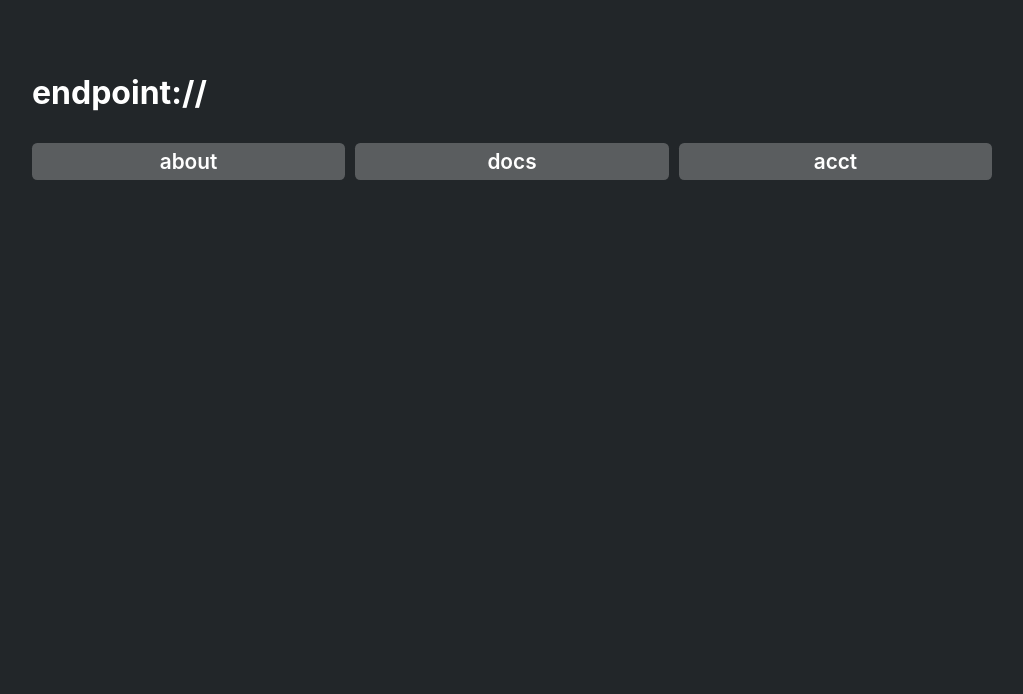
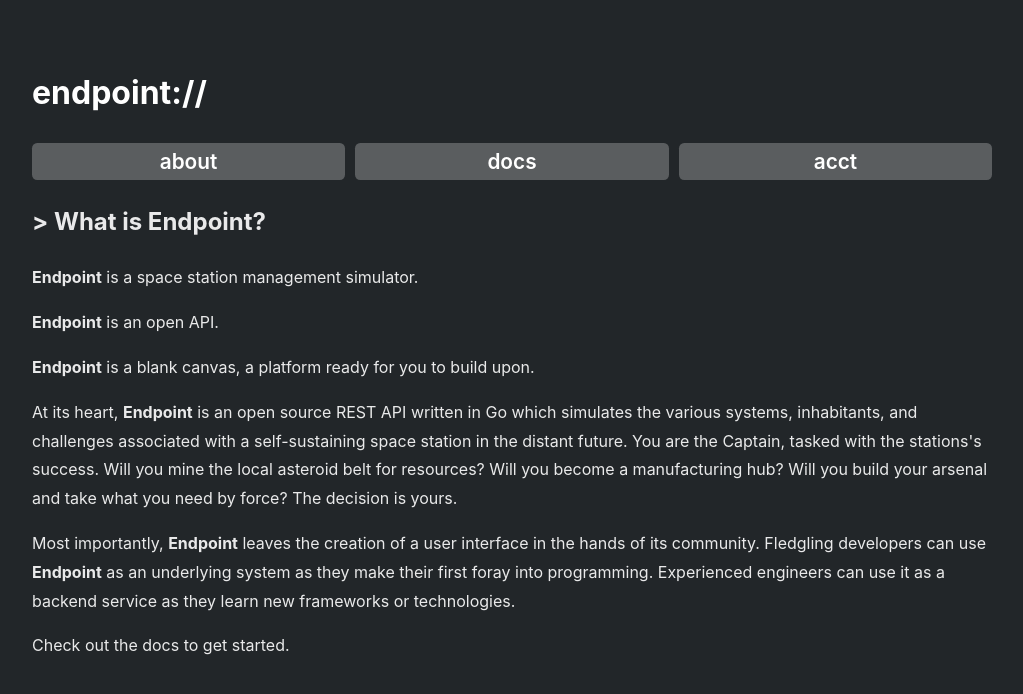
Before and after one commit to mleone10/endpoint, a React (Create React App) app in the folder frontend/: page /#/ in a window 1280 px wide. Shown: the top 694 px of the page, without its empty margins (128-1151 px from the left). Built offline with nearby package versions, Linux system fonts and the light colour scheme.

Commit message:
Add react-modal, fill out home page

```diff
--- a/frontend/package.json
+++ b/frontend/package.json
@@ -10,6 +10,7 @@
     "react": "^16.13.1",
     "react-dom": "^16.13.1",
     "react-firebaseui": "^4.1.0",
+    "react-modal": "^3.11.2",
     "react-router-dom": "^5.2.0",
     "react-scripts": "3.4.3"
   },
--- a/frontend/src/App.js
+++ b/frontend/src/App.js
@@ -2,6 +2,7 @@ import React from "react";
 import { HashRouter as Router, Route, Link } from "react-router-dom";
 
 // import AuthButton from "./AuthButton";
+import Home from "./Home";
 import About from "./About";
 import Documentation from "./Documentation";
 import AccountManagement from "./accountManagement/AccountManagement";
@@ -33,17 +34,11 @@ class App extends React.Component {
 function TopBar(props) {
   return (
     <div className="topBar">
-      <Title />
+      <h1 className="title">
+        <Link to="/">endpoint://</Link>
+      </h1>
       {/* <AuthButton onLogin={props.onLogin} onLogout={props.onLogout} /> */}
     </div>
-  );
-}
-
-function Title(props) {
-  return (
-    <h1 className="title">
-      <Link to="/">endpoint://</Link>
-    </h1>
   );
 }
 
@@ -68,7 +63,9 @@ function NavBarItem(props) {
 function Content(props) {
   return (
     <div>
-      <Route exact={true} path="/"></Route>
+      <Route exact={true} path="/">
+        <Home />
+      </Route>
       <Route exact={true} path="/about">
         <About />
       </Route>
--- a/frontend/src/Documentation.js
+++ b/frontend/src/Documentation.js
@@ -1,7 +1,11 @@
 import React from "react";
 
 function Documentation(props) {
-  return <div></div>;
+  return (
+    <div className="content">
+      <h3>Documentation coming soon</h3>
+    </div>
+  );
 }
 
 export default Documentation;
--- /dev/null
+++ b/frontend/src/Home.js
@@ -0,0 +1,38 @@
+import React from "react";
+
+function Home(props) {
+  return (
+    <div className="content">
+      <h2>> What is Endpoint?</h2>
+      <p>
+        <b>Endpoint</b> is a space station management simulator.
+      </p>
+      <p>
+        <b>Endpoint</b> is an open API.
+      </p>
+      <p>
+        <b>Endpoint</b> is a blank canvas, a platform ready for you to build
+        upon.
+      </p>
+      <p>
+        At its heart, <b>Endpoint</b> is an open source REST API written in Go
+        which simulates the various systems, inhabitants, and challenges
+        associated with a self-sustaining space station in the distant future.
+        You are the Captain, tasked with the stations's success. Will you mine
+        the local asteroid belt for resources? Will you become a manufacturing
+        hub? Will you build your arsenal and take what you need by force? The
+        decision is yours.
+      </p>
+      <p>
+        Most importantly, <b>Endpoint</b> leaves the creation of a user
+        interface in the hands of its community. Fledgling developers can use{" "}
+        <b>Endpoint</b> as an underlying system as they make their first foray
+        into programming. Experienced engineers can use it as a backend service
+        as they learn new frameworks or technologies.
+      </p>
+      <p>Check out the docs to get started.</p>
+    </div>
+  );
+}
+
+export default Home;
--- a/frontend/src/accountManagement/AccountManagement.js
+++ b/frontend/src/accountManagement/AccountManagement.js
@@ -73,7 +73,11 @@ class AccountManagement extends React.Component {
         </div>
       );
     } else {
-      return <div className="content"><h3>Log in to manage your account.</h3></div>;
+      return (
+        <div className="content">
+          <h3>Log in to manage your account.</h3>
+        </div>
+      );
     }
   }
 }
```
Also changed, not shown: 1 other file (tests, documents, lock files or other folders).
